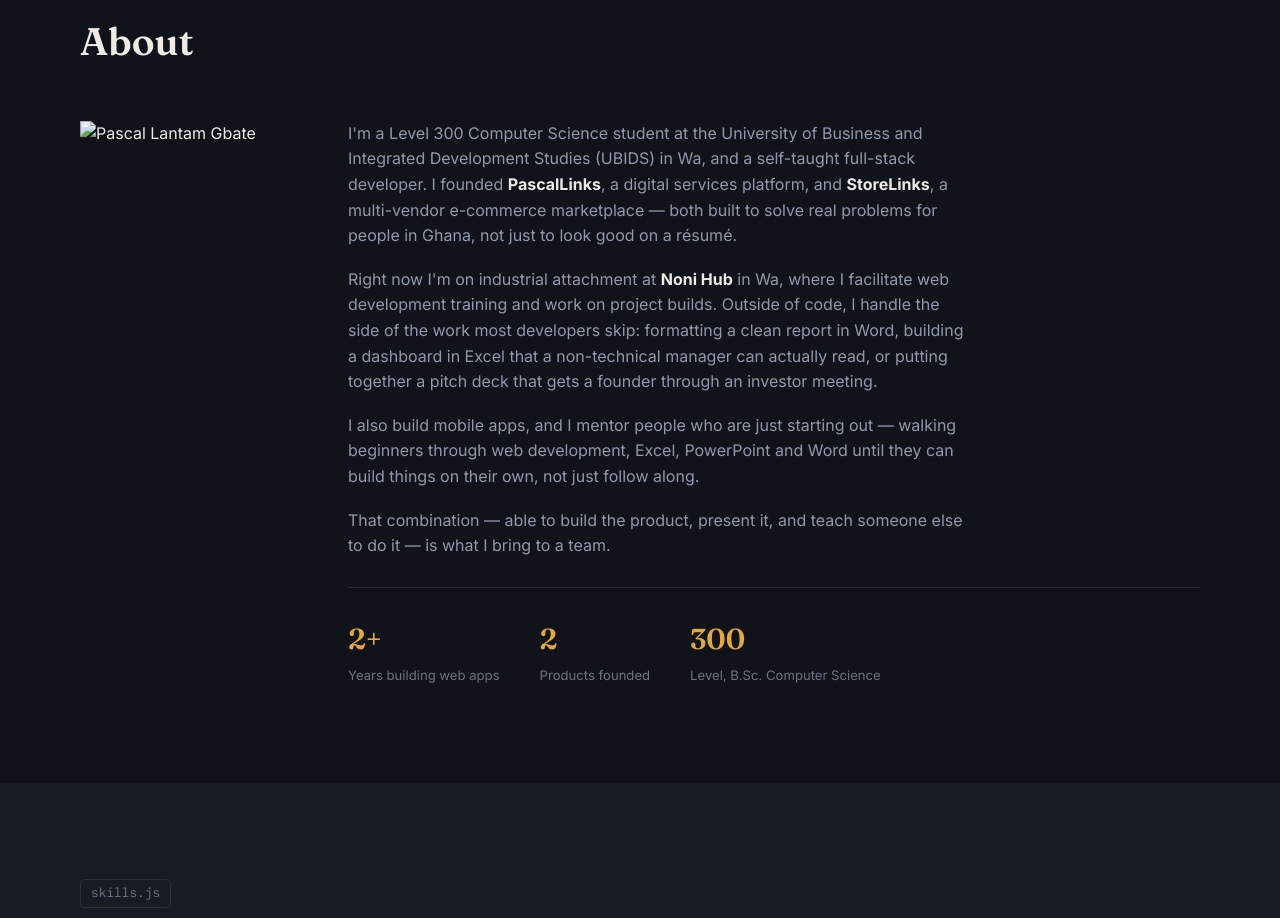
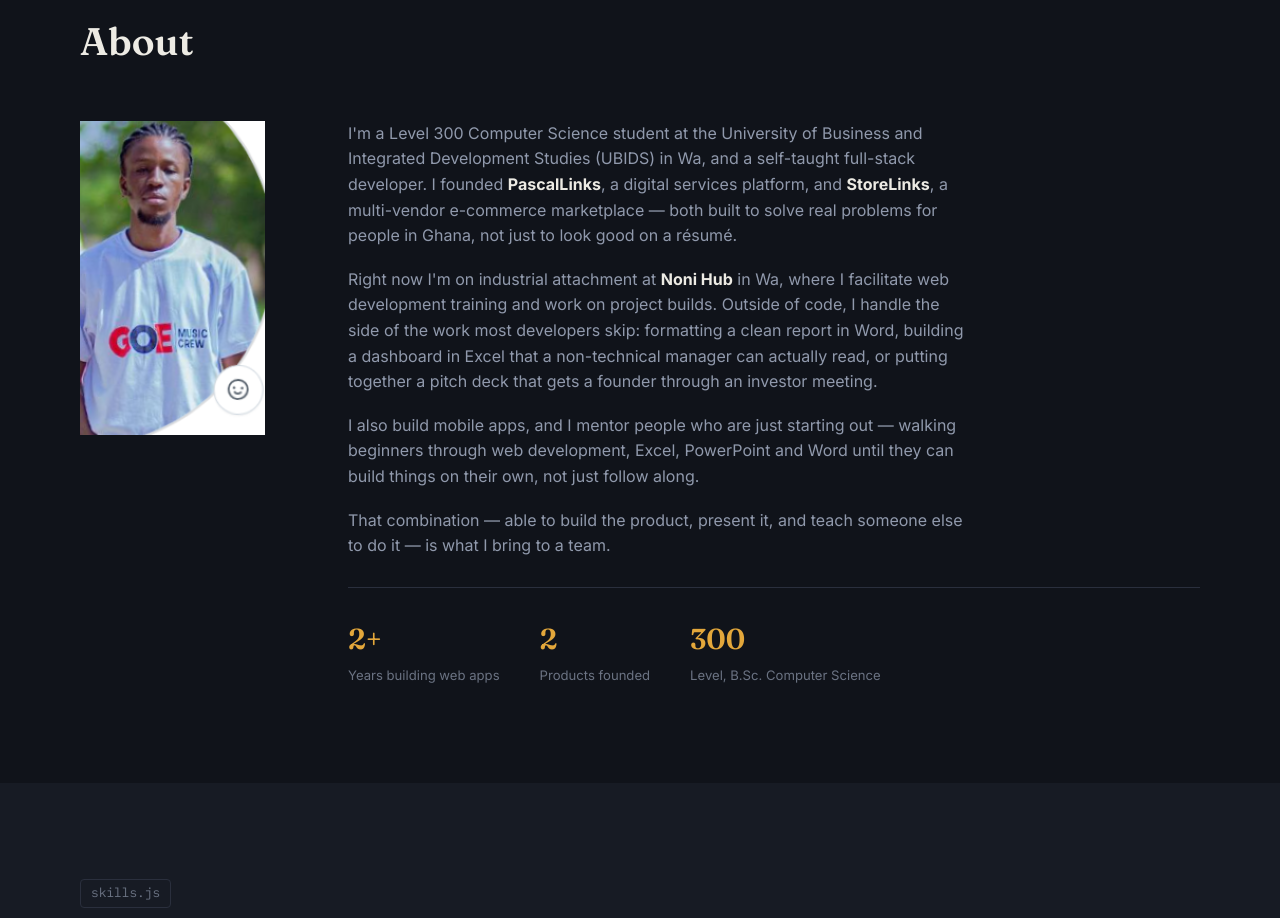
Before and after one commit to cyril-gif/portfolio1, a website: page public/index.html in a window 1280 px wide. Shown: the part 916-1834 px from the top of the page. Drawn offline with Linux system fonts and the light colour scheme; no server answers.

Commit message:
Update profile image source in index.html

```diff
--- a/public/index.html
+++ b/public/index.html
@@ -89,7 +89,7 @@
 
     <div class="about__grid">
       <div class="about__photo" aria-hidden="true">
-         <img src="images/profile-placeholder.PG" alt="Pascal Lantam Gbate">
+         <img src="images/pascal.png" alt="Pascal Lantam Gbate">
 
       </div>
 
```
